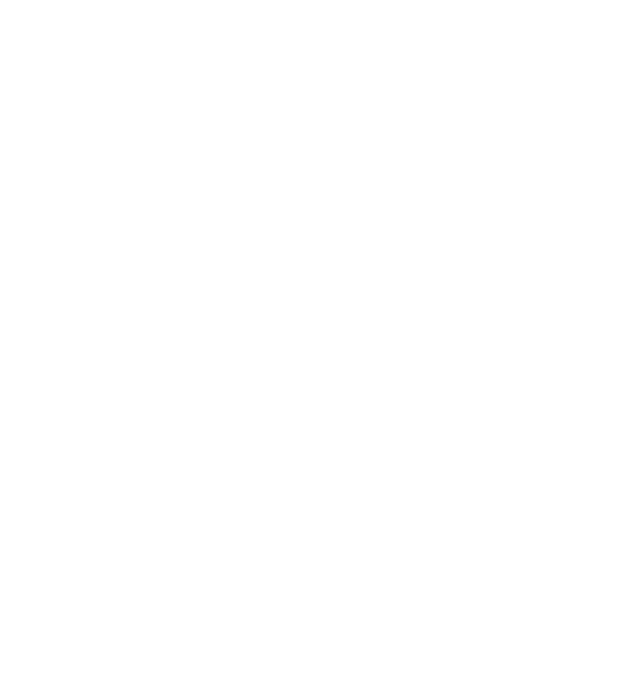
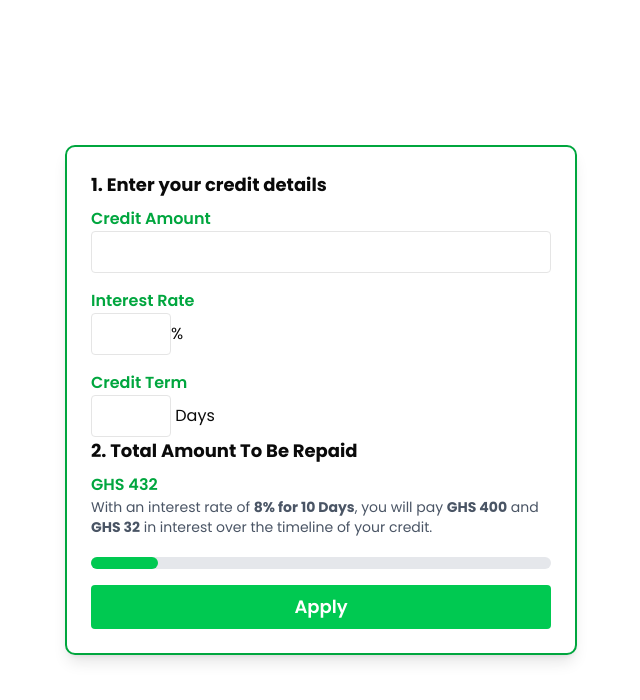
Before and after one commit to Bempong-Sylvester-Obese/AI-credit-score-program, a React (Vite) app: page /take-credit in a window 1280 px wide. Before the commit this address had no page. Shown: the top 700 px of the page, without its empty margins (319-959 px from the left). Built offline with nearby package versions, Linux system fonts and the light colour scheme.

Commit message:
new message

```diff
--- a/src/App.tsx
+++ b/src/App.tsx
@@ -2,6 +2,7 @@
 import { useEffect } from "react";
 import { Home, GenerateCredit, Login } from "./views";
 import CreditScoreEvaluation from "./views/creditScoreAnalyses/analyses";
+import CreditCalculator from "./views/takeCredit/takeCredit";
 import "./App.css";
 
 function App() {
@@ -26,6 +27,7 @@
       <Route path="/generate-credit" element={<GenerateCredit />} />
       <Route path="/login" element={<Login />} />
       <Route path="/analyses" element={<CreditScoreEvaluation />} />
+      <Route path="/take-credit" element={<CreditCalculator />} />
     </Routes>
   );
 }
--- a/src/views/home/Header.tsx
+++ b/src/views/home/Header.tsx
@@ -10,12 +10,13 @@
     return navigate("/generate-credit");
   };
 
+
   return (
     <div>
       <nav className="main-navigation absolute left-0 right-0 text-center space-x-10 top-6">
         <Link to="/">Home</Link>
         <Link to="/generate-credit">Generate Credit</Link>
-        <Link to="/">Credit Offers</Link>
+        <Link to="/take-credit">Credit Offers</Link>
         <Link to="/">AI Insights</Link>
         <Link to="/">Settings</Link>
 
--- /dev/null
+++ b/src/views/takeCredit/takeCredit.tsx
@@ -0,0 +1,75 @@
+import { useNavigate } from "react-router-dom";
+const CreditCalculator = () => {
+  const navigate = useNavigate();
+  const navigateBackToHome = () => {
+    return navigate("/analyses");
+  };
+  return (
+    <div className="max-w-lg mx-auto p-6 border-2 border-green-600 rounded-lg bg-white shadow-lg">
+      <h2 className="text-lg font-bold mb-2">1. Enter your credit details</h2>
+      <div className="mb-4">
+        <label className="block text-green-600 font-semibold">
+          Credit Amount
+        </label>
+        <input
+          type="number"
+          value="Credit Amount"
+          className="w-full p-2 border rounded"
+        />
+      </div>
+      <div className="flex justify-between mb-4">
+        <div>
+          <label className="block text-green-600 font-semibold">
+            Interest Rate
+          </label>
+          <input
+            type="number"
+            value="8 %"
+            className="w-20 p-2 border rounded"
+          />
+          %
+        </div>
+      </div>
+      <div>
+        <label className="block text-green-600 font-semibold">
+          Credit Term
+        </label>
+        <input
+          type="number"
+          value="10 Days"
+          className="w-20 p-2 border rounded"
+        />{" "}
+        Days
+      </div>
+
+      <div>
+        <h2 className="text-lg font-bold mb-2">2. Total Amount To Be Repaid</h2>
+        <p className="text-green-600 font-semibold">GHS 432</p>{" "}
+        <p className="text-gray-600 text-sm">
+          With an interest rate of <span className="font-bold">8% for </span>
+          <span className="font-bold">10 Days</span>, you will pay{" "}
+          <span className="font-bold">GHS 400</span> and{" "}
+          <span className="font-bold">GHS 32</span> in interest over the
+          timeline of your credit.
+        </p>
+      </div>
+      <div className="relative pt-5">
+        <div className="w-full bg-gray-200 rounded-full h-3">
+          <div
+            className="bg-green-500 h-3 rounded-full"
+            style={{ width: (4 / 6) * 100 }}
+          ></div>
+        </div>
+      </div>
+
+      <button
+        onClick={navigateBackToHome}
+        className="mt-4 w-full bg-green-500 text-white py-2 rounded text-lg font-semibold"
+      >
+        Apply
+      </button>
+    </div>
+  );
+};
+
+export default CreditCalculator;
```
